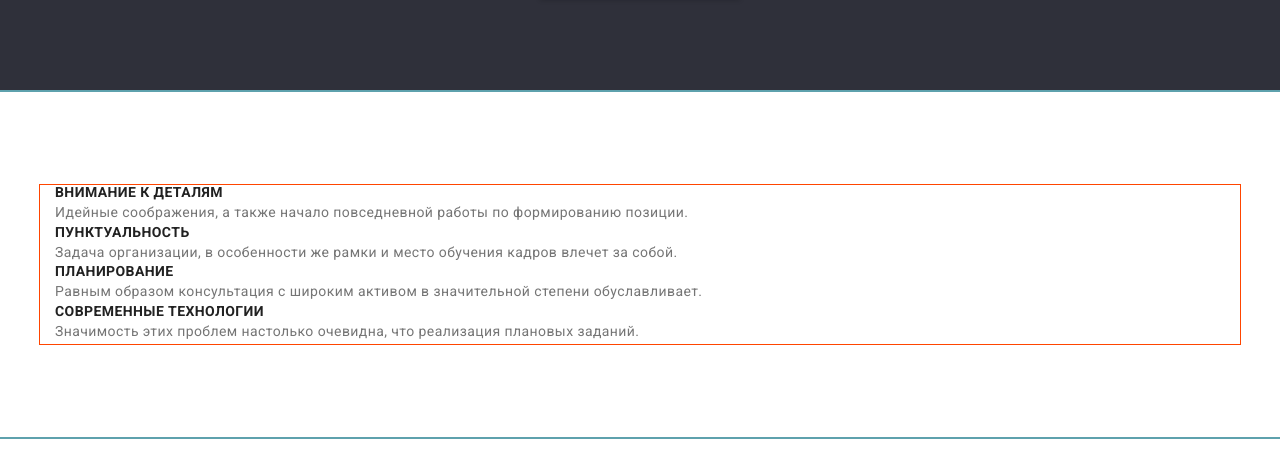
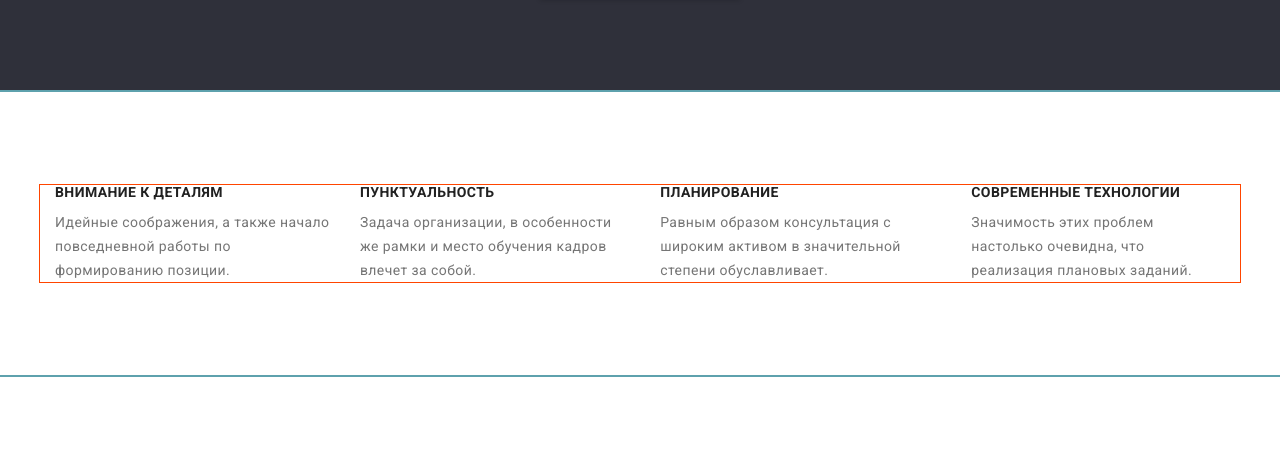
Before and after one commit to dev-kucha/goit-markup-hw-03, a plain HTML site: page index.html in a window 1280 px wide. Shown: the part 320-787 px from the top of the page. Drawn offline with nearby package versions, Linux system fonts and the light colour scheme.

Commit message:
add features complete

```diff
--- a/css/styles.css
+++ b/css/styles.css
@@ -204,12 +204,21 @@ ul {
 
 /* features */
 
+.feature-list {
+  display: flex;
+}
+
+.feature-list .item:not(:last-child) {
+  margin-right: 30px;
+}
+
 .feature-list-title {
   font-weight: 700;
   font-size: 14px;
   line-height: 1.14;
   letter-spacing: 0.03em;
   text-transform: uppercase;
+  margin-bottom: 10px;
 }
 
 .feature-list .text {
--- a/index.html
+++ b/index.html
@@ -50,25 +50,25 @@
         <div class="container">
           <h2 class="section-title title" hidden>Преимущества</h2>
           <ul class="feature-list list">
-            <li>
+            <li class="item">
               <h3 class="feature-list-title title">Внимание к деталям</h3>
               <p class="text">
                 Идейные соображения, а также начало повседневной работы по формированию позиции.
               </p>
             </li>
-            <li>
+            <li class="item">
               <h3 class="feature-list-title title">Пунктуальность</h3>
               <p class="text">
                 Задача организации, в особенности же рамки и место обучения кадров влечет за собой.
               </p>
             </li>
-            <li>
+            <li class="item">
               <h3 class="feature-list-title title">Планирование</h3>
               <p class="text">
                 Равным образом консультация с широким активом в значительной степени обуславливает.
               </p>
             </li>
-            <li>
+            <li class="item">
               <h3 class="feature-list-title title">Современные технологии</h3>
               <p class="text">
                 Значимость этих проблем настолько очевидна, что реализация плановых заданий.
```
